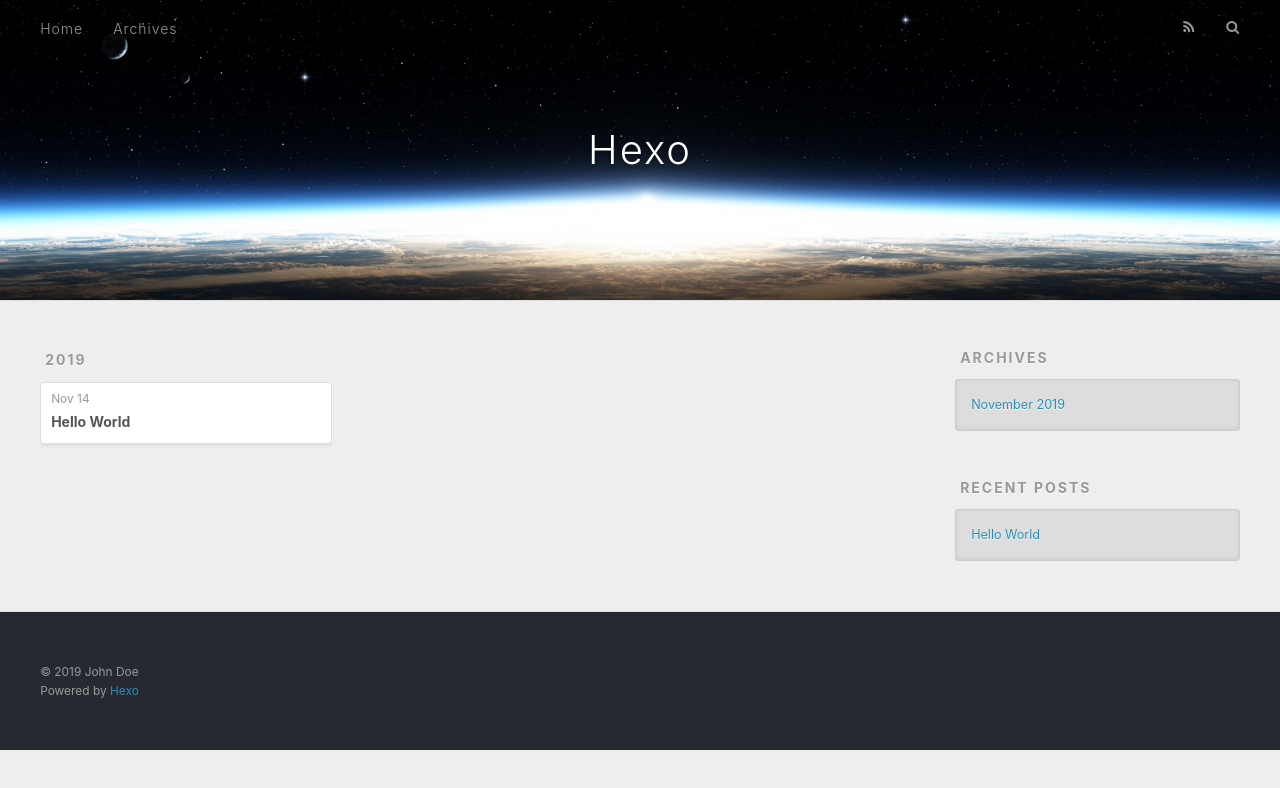
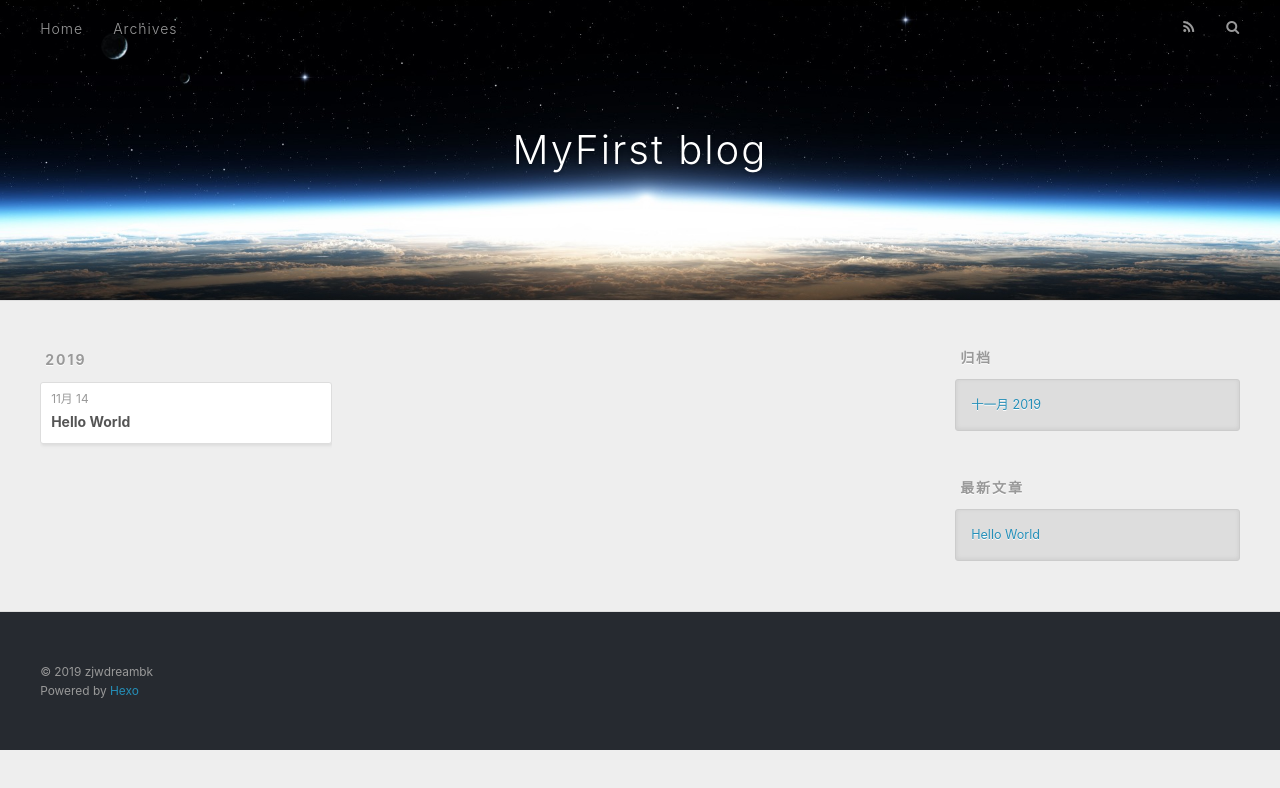
Before and after one commit to zjwdreambk07/zjwdreambk01.github.io, a plain HTML site: page archives/index.html in a window 1280 px wide. Drawn offline with nearby package versions, Linux system fonts and the light colour scheme.

Commit message:
Site updated: 2019-11-14 10:59:30

```diff
--- a/archives/index.html
+++ b/archives/index.html
@@ -5,16 +5,18 @@
 
 
 
-  <title>Archives | Hexo</title>
+  <title>归档 | MyFirst blog</title>
   <meta name="viewport" content="width=device-width, initial-scale=1, maximum-scale=1">
-  <meta property="og:type" content="website">
-<meta property="og:title" content="Hexo">
-<meta property="og:url" content="http:&#x2F;&#x2F;yoursite.com&#x2F;archives&#x2F;index.html">
-<meta property="og:site_name" content="Hexo">
-<meta property="og:locale" content="en">
+  <meta name="description" content="hahaha">
+<meta property="og:type" content="website">
+<meta property="og:title" content="MyFirst blog">
+<meta property="og:url" content="https:&#x2F;&#x2F;zjwdreambk07.github.io&#x2F;zjwdreambk01.github.io&#x2F;archives&#x2F;index.html">
+<meta property="og:site_name" content="MyFirst blog">
+<meta property="og:description" content="hahaha">
+<meta property="og:locale" content="zh-CN">
 <meta name="twitter:card" content="summary">
 
-    <link rel="alternate" href="/atom.xml" title="Hexo" type="application/atom+xml">
+    <link rel="alternate" href="/atom.xml" title="MyFirst blog" type="application/atom+xml">
 
 
     <link rel="icon" href="/favicon.png">
@@ -33,7 +35,7 @@
   <div id="header-outer" class="outer">
     <div id="header-title" class="inner">
       <h1 id="logo-wrap">
-        <a href="/" id="logo">Hexo</a>
+        <a href="/" id="logo">MyFirst blog</a>
       </h1>
 
     </div>
@@ -50,10 +52,10 @@
 
           <a id="nav-rss-link" class="nav-icon" href="/atom.xml" title="RSS Feed"></a>
 
-        <a id="nav-search-btn" class="nav-icon" title="Search"></a>
+        <a id="nav-search-btn" class="nav-icon" title="搜索"></a>
       </nav>
       <div id="search-form-wrap">
-        <form action="//google.com/search" method="get" accept-charset="UTF-8" class="search-form"><input type="search" name="q" class="search-form-input" placeholder="Search"><button type="submit" class="search-form-submit">&#xF002;</button><input type="hidden" name="sitesearch" value="http://yoursite.com"></form>
+        <form action="//google.com/search" method="get" accept-charset="UTF-8" class="search-form"><input type="search" name="q" class="search-form-input" placeholder="Search"><button type="submit" class="search-form-submit">&#xF002;</button><input type="hidden" name="sitesearch" value="https://zjwdreambk07.github.io/zjwdreambk01.github.io"></form>
       </div>
     </div>
   </div>
@@ -76,7 +78,7 @@
   <div class="archive-article-inner">
     <header class="archive-article-header">
       <a href="/2019/11/14/hello-world/" class="archive-article-date">
-  <time datetime="2019-11-14T02:13:42.043Z" itemprop="datePublished">Nov 14</time>
+  <time datetime="2019-11-14T02:13:42.043Z" itemprop="datePublished">11月 14</time>
 </a>
 
 
@@ -108,9 +110,9 @@
 
 
   <div class="widget-wrap">
-    <h3 class="widget-title">Archives</h3>
+    <h3 class="widget-title">归档</h3>
     <div class="widget">
-      <ul class="archive-list"><li class="archive-list-item"><a class="archive-list-link" href="/archives/2019/11/">November 2019</a></li></ul>
+      <ul class="archive-list"><li class="archive-list-item"><a class="archive-list-link" href="/archives/2019/11/">十一月 2019</a></li></ul>
     </div>
   </div>
 
@@ -118,7 +120,7 @@
 
 
   <div class="widget-wrap">
-    <h3 class="widget-title">Recent Posts</h3>
+    <h3 class="widget-title">最新文章</h3>
     <div class="widget">
       <ul>
 
@@ -138,7 +140,7 @@
 
   <div class="outer">
     <div id="footer-info" class="inner">
-      &copy; 2019 John Doe<br>
+      &copy; 2019 zjwdreambk<br>
       Powered by <a href="http://hexo.io/" target="_blank">Hexo</a>
     </div>
   </div>
```
Also changed, not shown: 2019/11/14/hello-world/index.html (+13 -13 lines), archives/2019/11/index.html (+17 -15 lines), archives/2019/index.html (+17 -15 lines), index.html (+17 -15 lines).
